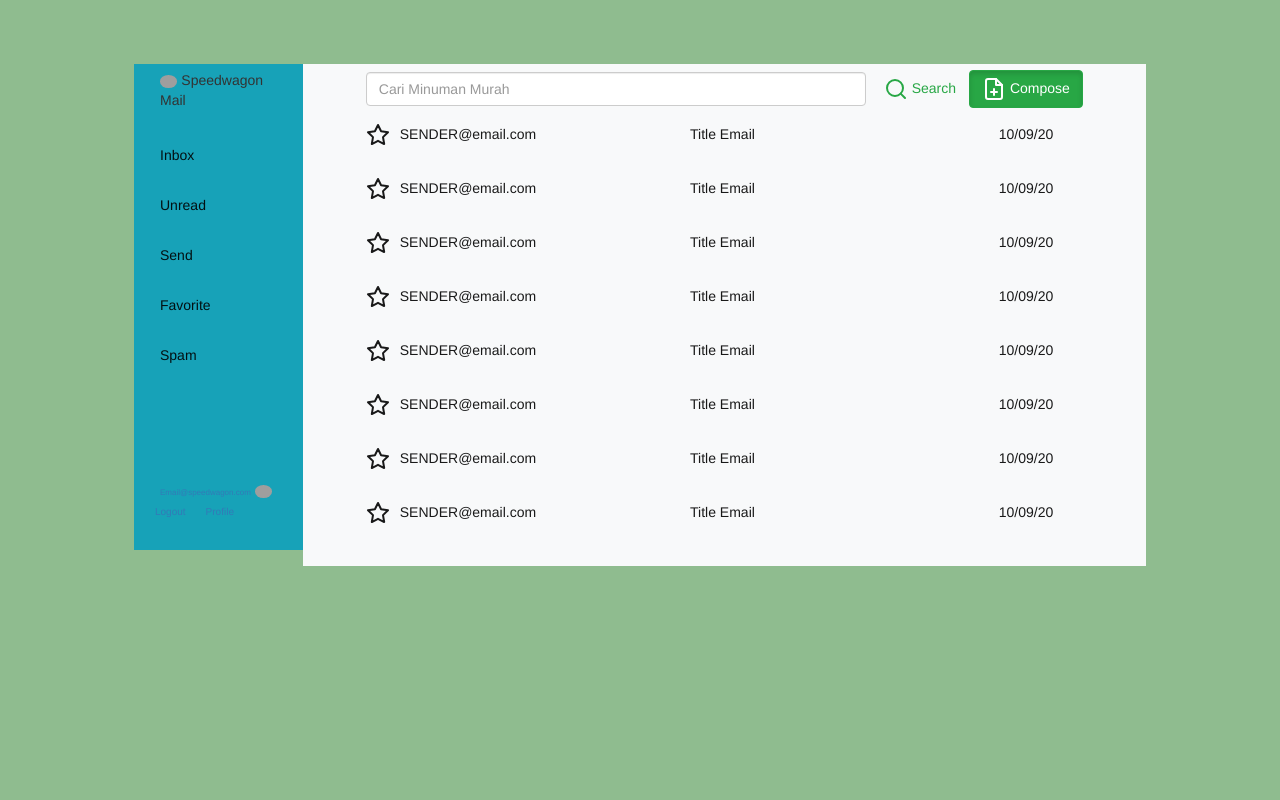
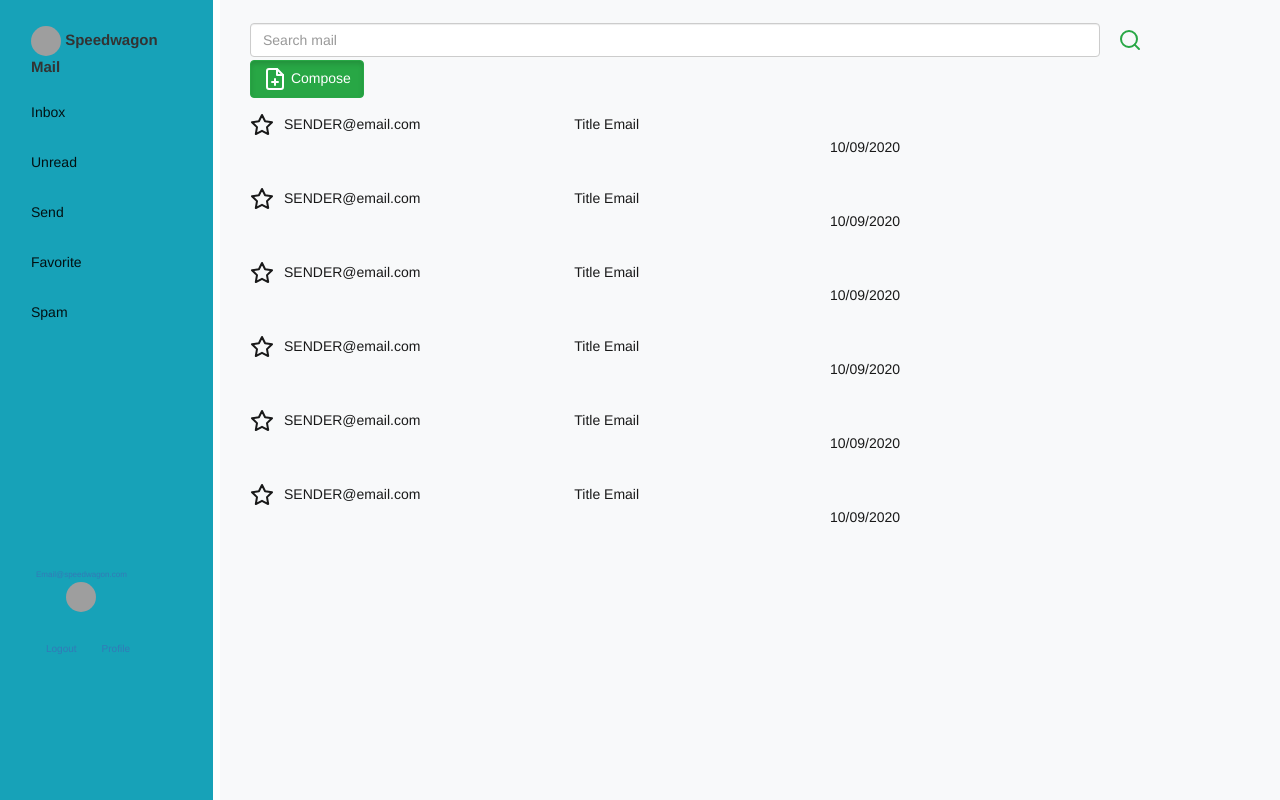
Before and after one commit to A-WebProgramming-Kelompok-9/EmailClient, a plain HTML site: page Dashboard/dashboard.html in a window 1280 px wide. Drawn offline with nearby package versions, Linux system fonts and the light colour scheme; grey boxes are pictures that could not be loaded.

Commit message:
change #2

```diff
--- a/Dashboard/dashboard.html
+++ b/Dashboard/dashboard.html
@@ -23,16 +23,17 @@
 
 </head>
 
-<body style="background: darkseagreen">
-    <div class="container" style="padding: 5%">
-        <div class="col-xs-2 bg-info navbar-light" >
+<body>
+    <div class="container; align-left margin-left" style="width: 1366; height: 768">
+    <div class="col-xs-2 bg-info navbar-light" style="position: absolute; bottom: 0; top: 0; padding: 20px">
         <nav class="navbar">
             <ul class="navbar-nav">
-                    <p>
+                <p style="font-size: 15px">
                     <a href="#">
-                        <img src="https://i.stack.imgur.com/NTTTK.jpg" alt="logo" class="rounded-circle" width="15%" height="10%"></a>
-                        Speedwagon Mail
-                    <p>
+                        <img src="https://i.stack.imgur.com/NTTTK.jpg" alt="logo" class="rounded-circle" style="width: 30px; height: 30px">
+                    </a>
+                    <b>Speedwagon Mail</b>
+                </p>
                 <li class="nav-item active">
                     <a class="nav-link" href="#">Inbox</a>
                 </li>
@@ -48,85 +49,70 @@
                 <li class="nav-item active">
                     <a class="nav-link" href="#">Spam</a>
                 </li>
-                    <br><br><br><br><br>
+                <br><br><br><br><br><br><br><br><br><br><br>
             </ul>
-                <li class="nav-item active" style="list-style: none">
+            <li class="nav-item active" style="list-style: none; padding: 5px">
                 <a href="#" style="font-size:8px">Email@speedwagon.com</a>
-                    <img src="https://i.stack.imgur.com/NTTTK.jpg" alt="logo" class="rounded-circle" width="15%" height="10%">
+                <img src="https://i.stack.imgur.com/NTTTK.jpg" alt="logo" class="rounded-circle" style="width: 30px; height: 30px; margin-left: 30px">
             </li>
-                <li class="row">
+            <li class="row" style="padding: 20px">
                 <a class="nav-link" href="#" style="font-size:10px">Logout </a>
-                    <a class="nav-link" href="#" style="font-size:10px">Profile </a>
+                <a class="nav-link" href="#" style="font-size:10px; margin-left: 5px">Profile </a>
             </li>
         </nav>
     </div>
 
-        <div class="col-xs-10 bg-light navbar-light">
-            <nav class="navbar" style="list-style: none">
-                <ul class="navbar-nav">
+    <div class="col-xs-10 bg-light navbar-light" style="position: absolute; bottom: 0; top: 0; margin-left: 220px; padding: 20px">
+        <ul class="navbar-nav" style="margin-left: 10px">
             <form class="form-inline my-2 my-lg-0">
-                        <input class="form-control mr-sm-2" type="search" placeholder="Cari Minuman Murah" aria-label="Search" style="width: 500px">
-                            <button class="btn btn-outline-success my-2 my-sm-0 " type="submit"><i data-feather="search"></i> Search </button>
+                <input class="form-control mr-sm-2" type="search" placeholder="Search mail" aria-label="Search" style="width: 850px">
+                    <button class="btn btn-outline-success my-2 my-sm-0 " type="submit"><i data-feather="search"></i></button>
+                    <a style="padding: 20px"></a>
                     <button class="btn btn-outline-success my-2 my-sm-0 active" type="submit"><i data-feather="file-plus"></i> Compose </button>
             </form>
             <li class="nav-item active">
                 <a class="nav-link" href="#">
                     <i data-feather="star" style="margin-right: 10px"></i>SENDER@email.com
                     <span style="margin-left: 150px">Title Email</span>
-                            <span style="margin-left: 240px"> 10/09/20</span>
+                    <span style="margin-left: 580px"> 10/09/2020</span>
                 </a>
             </li>
             <li class="nav-item active">
                 <a class="nav-link" href="#">
                     <i data-feather="star" style="margin-right: 10px"></i>SENDER@email.com
                     <span style="margin-left: 150px">Title Email</span>
-                            <span style="margin-left: 240px"> 10/09/20</span>
+                    <span style="margin-left: 580px"> 10/09/2020</span>
                 </a>
             </li>
             <li class="nav-item active">
                 <a class="nav-link" href="#">
                     <i data-feather="star" style="margin-right: 10px"></i>SENDER@email.com
                     <span style="margin-left: 150px">Title Email</span>
-                            <span style="margin-left: 240px"> 10/09/20</span>
+                    <span style="margin-left: 580px"> 10/09/2020</span>
                 </a>
             </li>
             <li class="nav-item active">
                 <a class="nav-link" href="#">
                     <i data-feather="star" style="margin-right: 10px"></i>SENDER@email.com
                     <span style="margin-left: 150px">Title Email</span>
-                            <span style="margin-left: 240px"> 10/09/20</span>
+                    <span style="margin-left: 580px"> 10/09/2020</span>
                 </a>
             </li>
             <li class="nav-item active">
                 <a class="nav-link" href="#">
                     <i data-feather="star" style="margin-right: 10px"></i>SENDER@email.com
                     <span style="margin-left: 150px">Title Email</span>
-                            <span style="margin-left: 240px"> 10/09/20</span>
+                    <span style="margin-left: 580px"> 10/09/2020</span>
                 </a>
             </li>
             <li class="nav-item active">
                 <a class="nav-link" href="#">
                     <i data-feather="star" style="margin-right: 10px"></i>SENDER@email.com
                     <span style="margin-left: 150px">Title Email</span>
-                            <span style="margin-left: 240px"> 10/09/20</span>
-                        </a>
-                    </li>
-                    <li class="nav-item active">
-                        <a class="nav-link" href="#">
-                            <i data-feather="star" style="margin-right: 10px"></i>SENDER@email.com
-                            <span style="margin-left: 150px">Title Email</span>
-                            <span style="margin-left: 240px"> 10/09/20</span>
-                        </a>
-                    </li>
-                    <li class="nav-item active">
-                        <a class="nav-link" href="#">
-                            <i data-feather="star" style="margin-right: 10px"></i>SENDER@email.com
-                            <span style="margin-left: 150px">Title Email</span>
-                            <span style="margin-left: 240px"> 10/09/20</span>
+                    <span style="margin-left: 580px"> 10/09/2020</span>
                 </a>
             </li>
         </ul>
-            </nav>
     </div>
 </div>
 
```
Lines whose indentation alone changed are shown as unchanged.
